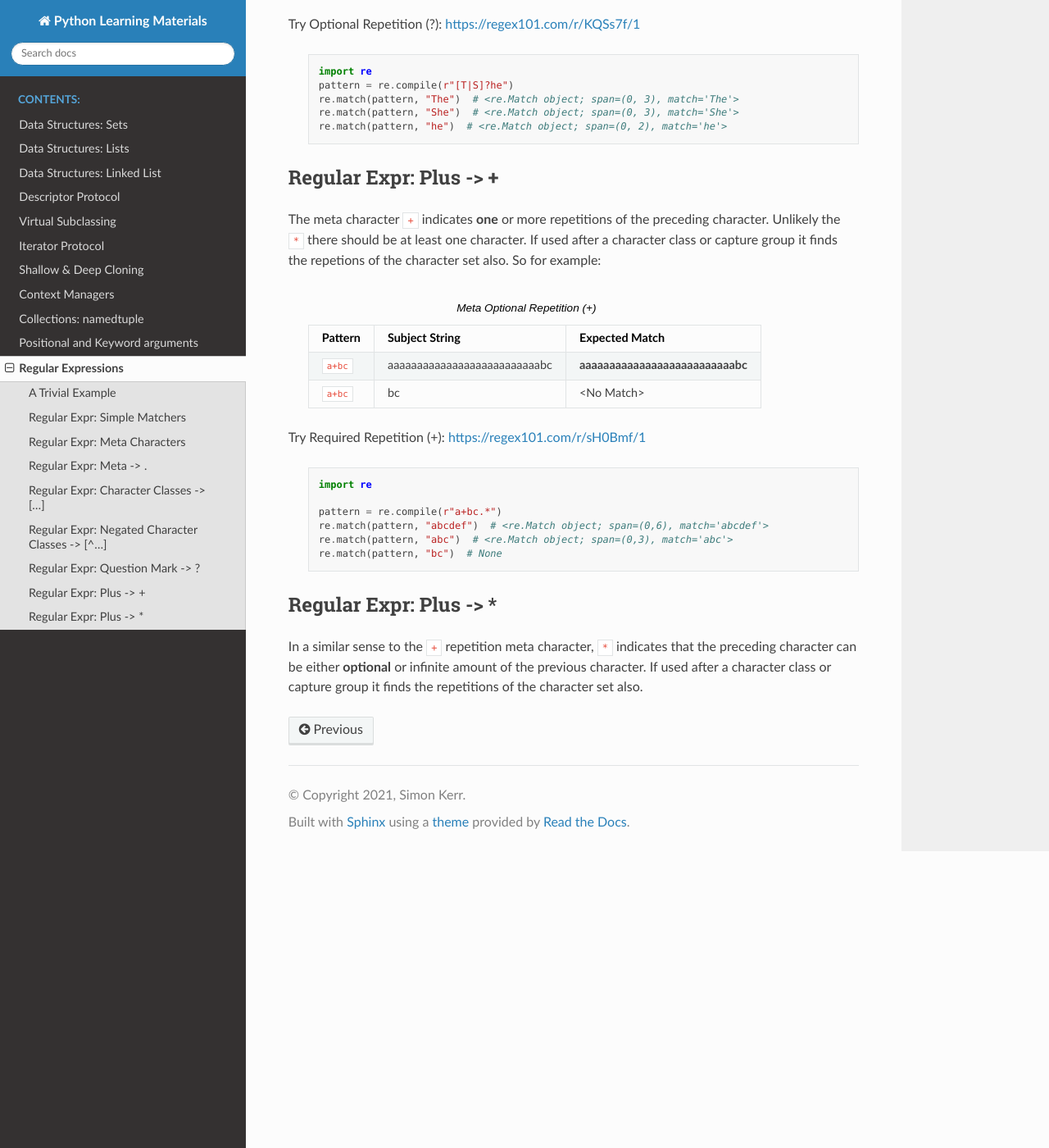
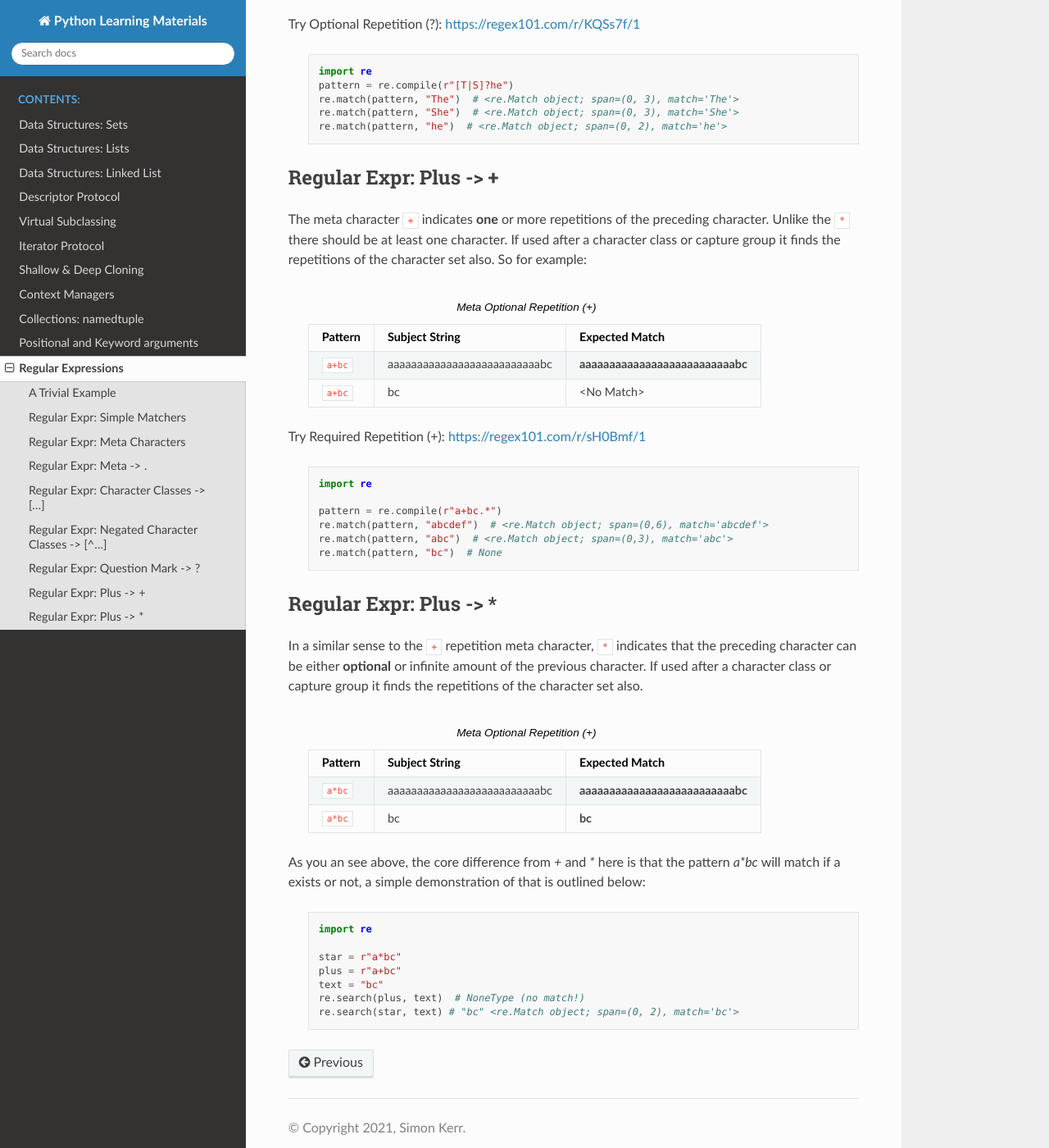
Before and after one commit to symonk/pydocs, a Sphinx documentation site: the page built from docs/source/regular_expressions.rst, in a window 1280 px wide and 1400 px high, scrolled down 4633 px. Shown: the whole window at 82% size. Built offline with Sphinx 7.4.7 and the Read the Docs theme 2.0.0, drawn with Linux system fonts in a browser that asks for light colours.

Commit message:
document `*` repetition; fix some typos in `+`

```diff
--- a/docs/source/regular_expressions.rst
+++ b/docs/source/regular_expressions.rst
@@ -264,8 +264,8 @@ Try Optional Repetition (?):  https://regex101.com/r/KQSs7f/1
 
 Regular Expr: Plus -> +
 ------------------------
-The meta character ``+`` indicates **one** or more repetitions of the preceding character.  Unlikely the ``*``
-there should be at least one character.  If used after a character class or capture group it finds the repetions
+The meta character ``+`` indicates **one** or more repetitions of the preceding character.  Unlike the ``*``
+there should be at least one character.  If used after a character class or capture group it finds the repetitions
 of the character set also.  So for example:
 
     .. list-table:: Meta Optional Repetition (+)
@@ -298,3 +298,31 @@ Regular Expr: Plus -> *
 In a similar sense to the ``+`` repetition meta character, ``*`` indicates that the preceding character
 can be either **optional** or infinite amount of the previous character.  If used after a character
 class or capture group it finds the repetitions of the character set also.
+
+
+    .. list-table:: Meta Optional Repetition (+)
+        :header-rows: 1
+
+        * - Pattern
+          - Subject String
+          - Expected Match
+        * - ``a*bc``
+          - aaaaaaaaaaaaaaaaaaaaaaaaaabc
+          - **aaaaaaaaaaaaaaaaaaaaaaaaaabc**
+        * - ``a*bc``
+          - bc
+          - **bc**
+
+As you an see above, the core difference from `+` and `*` here is that the pattern `a*bc` will match if
+a exists or not, a simple demonstration of that is outlined below:
+
+
+    .. code-block:: python
+
+        import re
+
+        star = r"a*bc"
+        plus = r"a+bc"
+        text = "bc"
+        re.search(plus, text)  # NoneType (no match!)
+        re.search(star, text) # "bc" <re.Match object; span=(0, 2), match='bc'>
```
